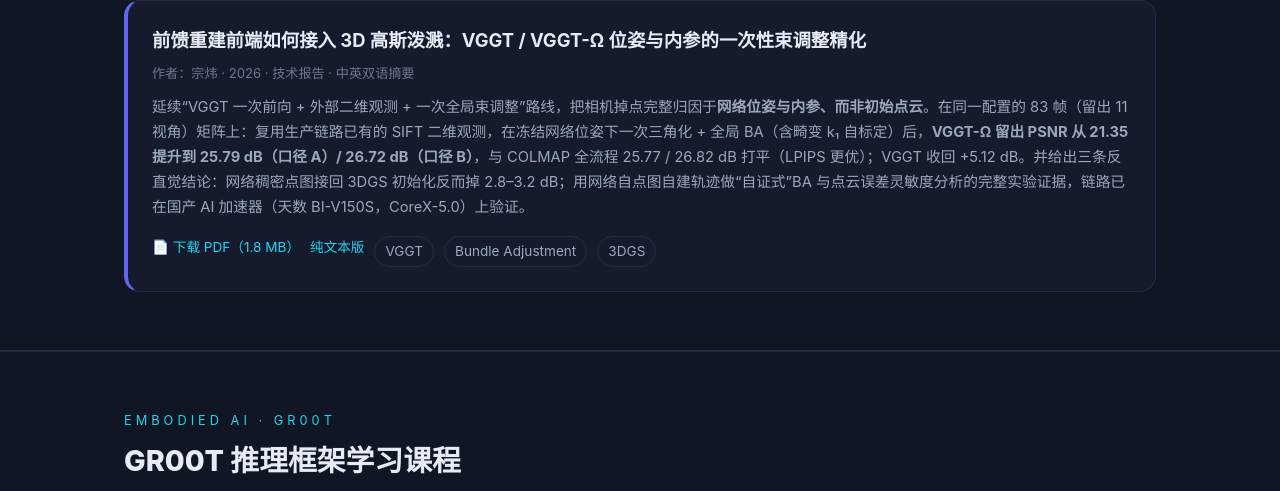
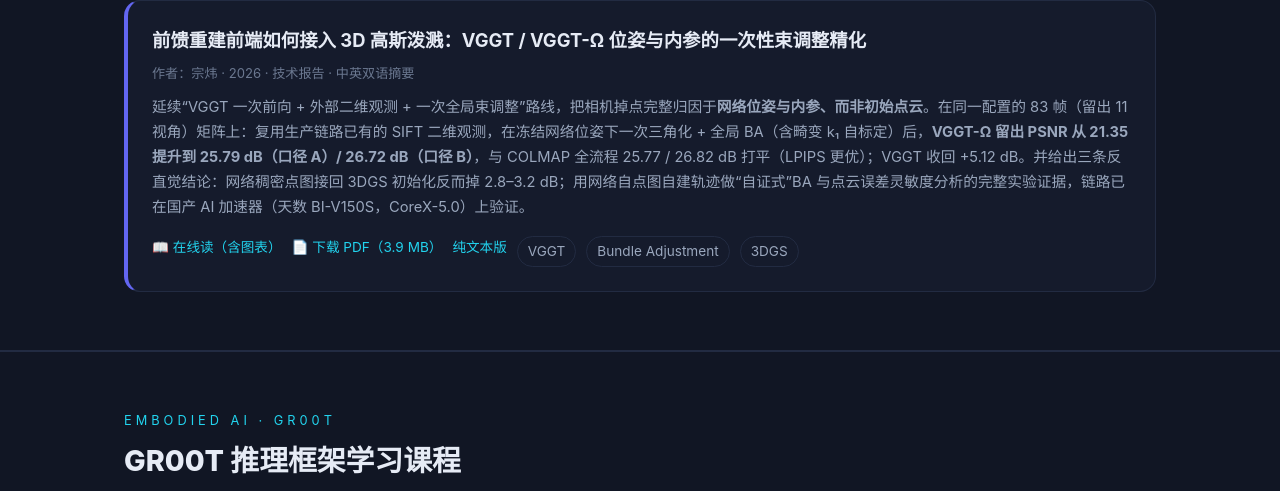
Before and after one commit to zongwave/zongwave.github.io, a plain HTML site: page index.html in a window 1280 px wide. Shown: the part 2278-2769 px from the top of the page. Drawn offline with Linux system fonts and the light colour scheme.

Commit message:
papers: homepage links -> online-rendered version; pdf size 3.9MB

```diff
--- a/index.html
+++ b/index.html
@@ -192,7 +192,8 @@
         <div class="meta">作者：宗炜 · 2026 · 技术报告 · 中英双语摘要</div>
         <p>延续“VGGT 一次前向 + 外部二维观测 + 一次全局束调整”路线，把相机掉点完整归因于<b>网络位姿与内参、而非初始点云</b>。在同一配置的 83 帧（留出 11 视角）矩阵上：复用生产链路已有的 SIFT 二维观测，在冻结网络位姿下一次三角化 + 全局 BA（含畸变 k₁ 自标定）后，<b>VGGT-Ω 留出 PSNR 从 21.35 提升到 25.79 dB（口径 A）/ 26.72 dB（口径 B）</b>，与 COLMAP 全流程 25.77 / 26.82 dB 打平（LPIPS 更优）；VGGT 收回 +5.12 dB。并给出三条反直觉结论：网络稠密点图接回 3DGS 初始化反而掉 2.8–3.2 dB；用网络自点图自建轨迹做“自证式”BA 与点云误差灵敏度分析的完整实验证据，链路已在国产 AI 加速器（天数 BI-V150S，CoreX-5.0）上验证。</p>
         <div class="foot">
-          <a href="papers/paper.pdf" target="_blank" rel="noopener">📄 下载 PDF（1.8 MB）</a>
+          <a href="papers/">📖 在线读（含图表）</a>
+          <a href="papers/paper.pdf" target="_blank" rel="noopener">📄 下载 PDF（3.9 MB）</a>
           <a href="papers/paper.txt" target="_blank" rel="noopener">纯文本版</a>
           <span class="chip">VGGT</span><span class="chip">Bundle Adjustment</span><span class="chip">3DGS</span>
         </div>
```
